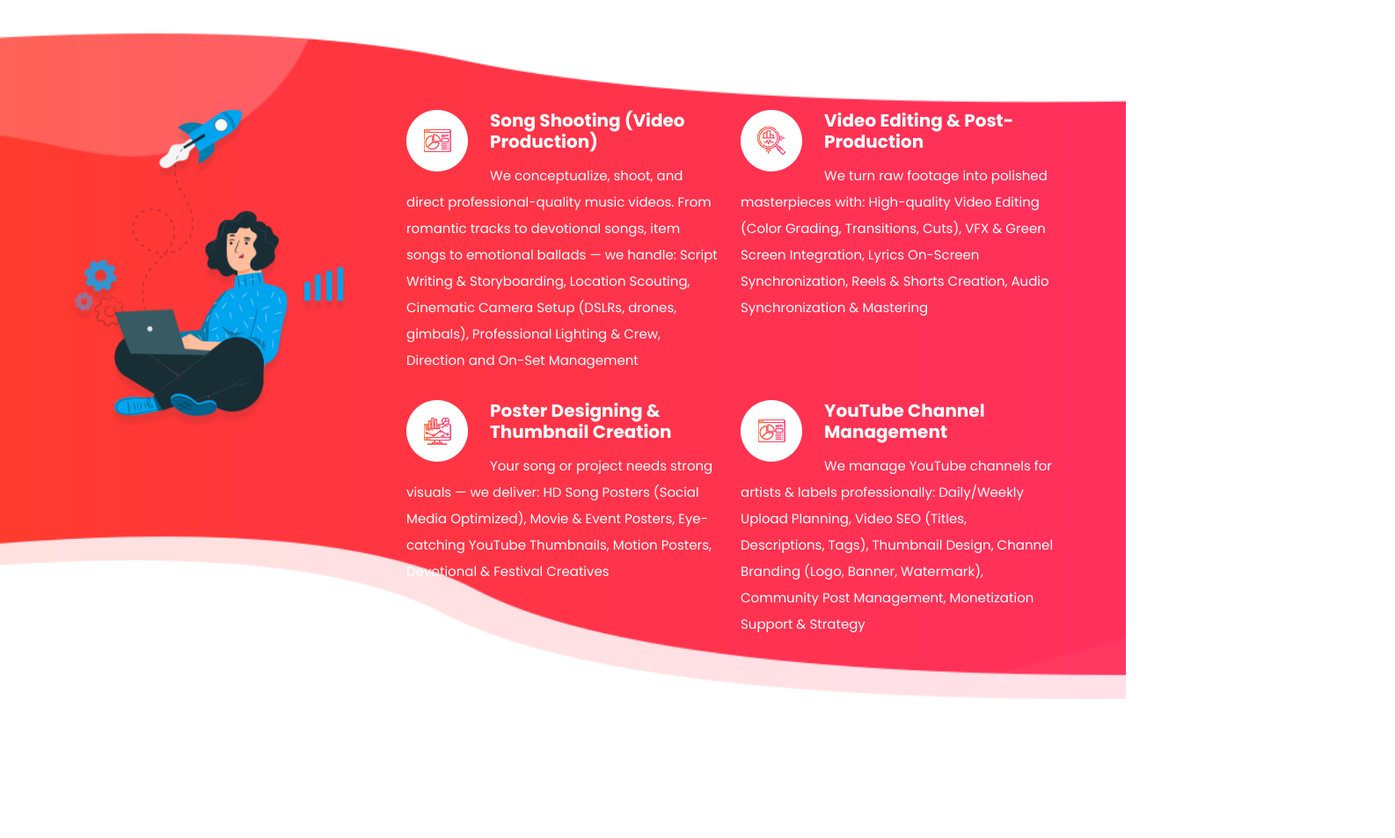
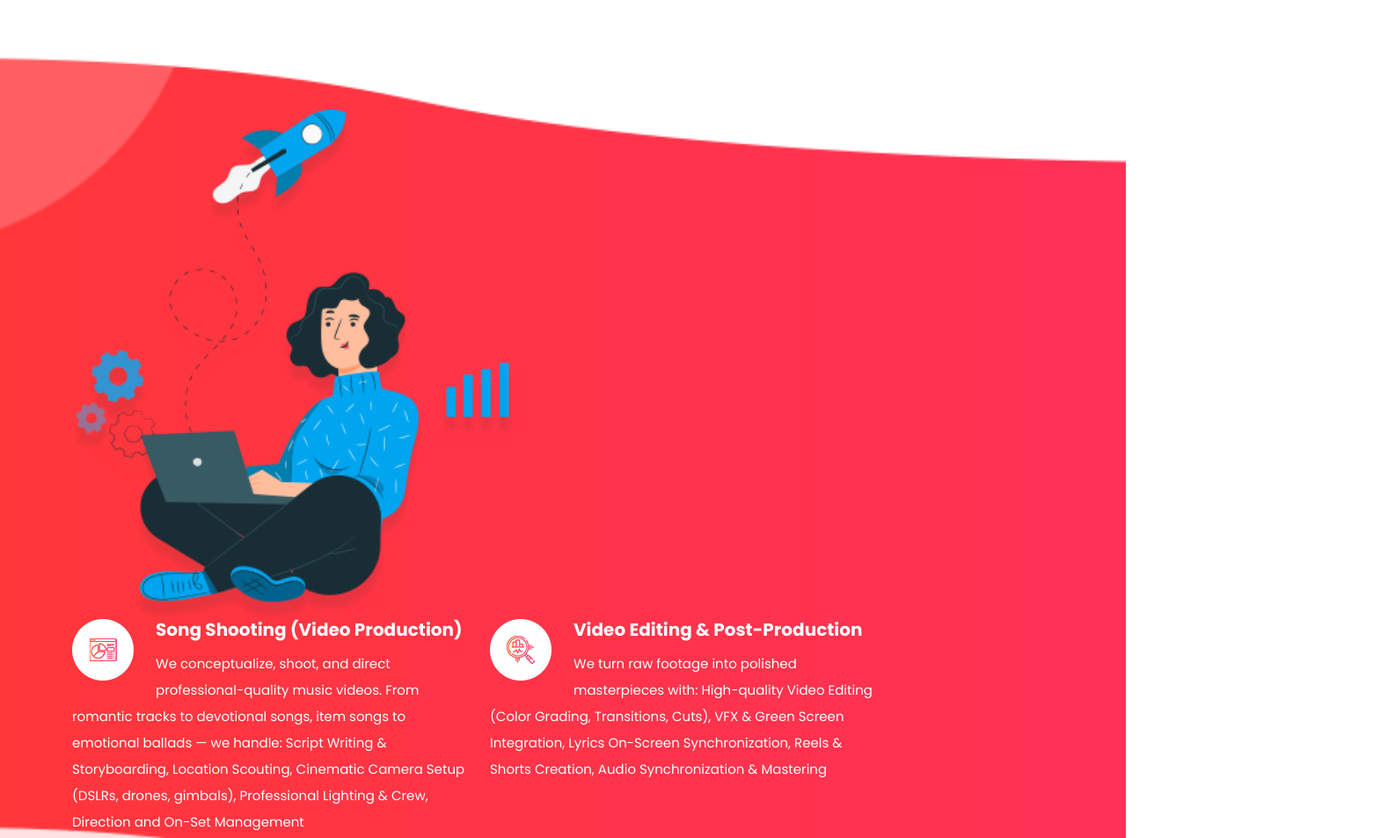
Before and after one commit to RSFilms/rsfilms.github.io, a plain HTML site: page index.html in a window 1280 px wide. Shown: the part 1000-1953 px from the top of the page at 88% size, 1586 px wide, since content can reach past the window. Drawn offline with Linux system fonts and the light colour scheme.

Commit message:
Update index.html

```diff
--- a/index.html
+++ b/index.html
@@ -93,12 +93,12 @@
   <div id="about" class="about-us section">
     <div class="container">
       <div class="row">
-        <div class="col-lg-4">
+        <div class="col-lg-6">
           <div class="left-image wow fadeIn" data-wow-duration="1s" data-wow-delay="0.2s">
             <img src="assets/images/about-left-image.png" alt="person graphic">
           </div>
         </div>
-        <div class="col-lg-8 align-self-center">
+        <div class="col-lg-10 align-self-center">
           <div class="services">
             <div class="row">
               <div class="col-lg-6">
```
